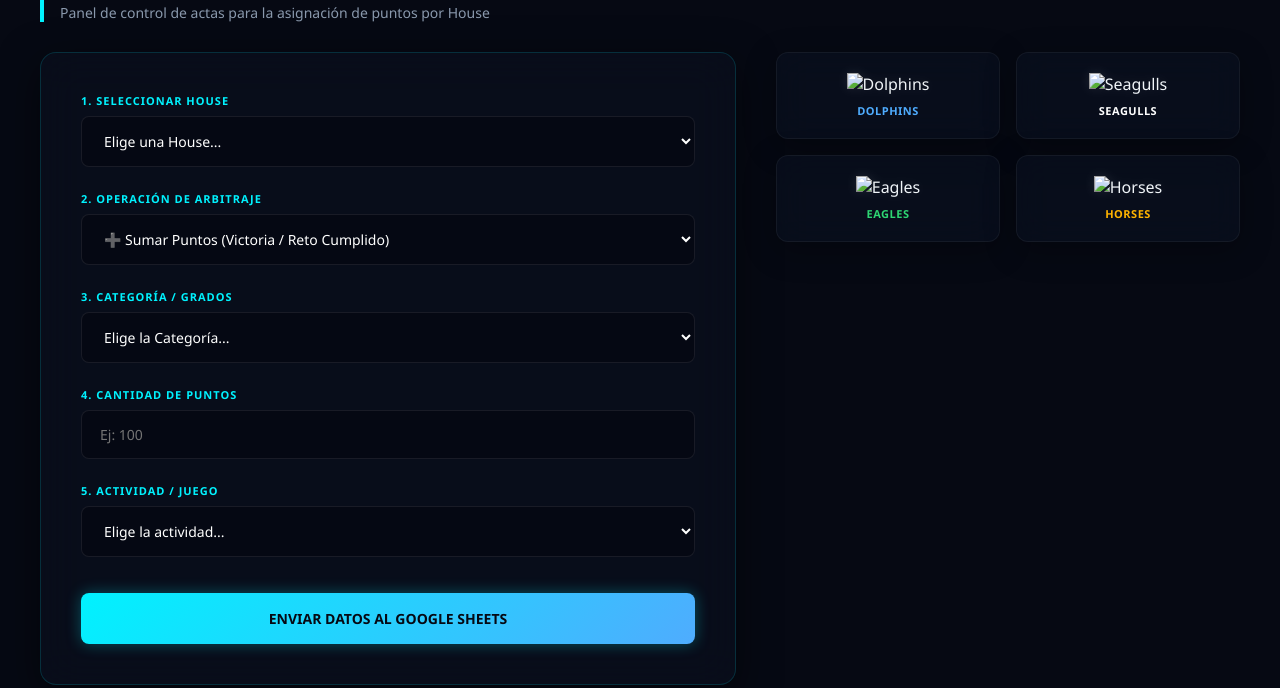
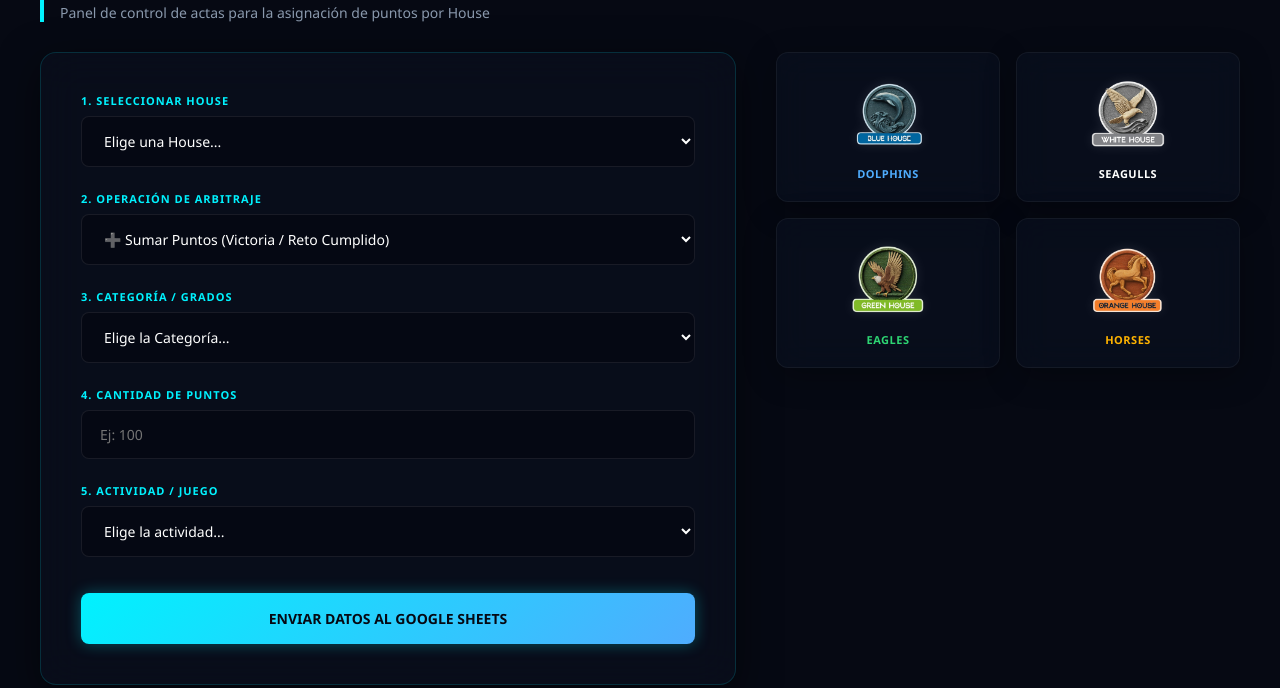
Before and after one commit to FabrizioT04/olimpiadas-smp-edge, a website: page public/registrar.html in a window 1280 px wide. Shown: the part 112-800 px from the top of the page. Drawn offline with Linux system fonts and the light colour scheme; the site is published under a folder, as on GitHub Pages, so addresses that start at the root find nothing.

Commit message:
fix: sincronizacion real de nombres png y subida de archivos untracked a produccion

```diff
--- a/src/registrar.html
+++ b/public/registrar.html
@@ -308,29 +308,24 @@
 
         <!-- 🐬 DOLPHINS -->
        <div class="smp-mascot-showcase-card smp-card-m-blue">
-        <!-- 🎯 PARCHE: Agregamos la barra '/' inicial para que busque en tu propio servidor -->
-        <img src="/img/delfin.png" alt="Dolphins" class="smp-img-mascot-sidebar">
+        <img src="img/delfin.png" alt="Dolphins" class="smp-img-mascot-sidebar">
         <p class="smp-txt-mascot-sidebar" style="color:#4facfe;">Dolphins</p>
       </div>
 
-      <!-- 🕊️ SEAGULLS -->
       <div class="smp-mascot-showcase-card smp-card-m-white">
-        <img src="/img/gaviota.png" alt="Seagulls" class="smp-img-mascot-sidebar">
+        <img src="img/gaviota.png" alt="Seagulls" class="smp-img-mascot-sidebar">
         <p class="smp-txt-mascot-sidebar" style="color:#fff;">Seagulls</p>
       </div>
 
-      <!-- 🦅 EAGLES -->
       <div class="smp-mascot-showcase-card smp-card-m-green">
-        <img src="/img/aguila.png" alt="Eagles" class="smp-img-mascot-sidebar">
+        <img src="img/aguila.png" alt="Eagles" class="smp-img-mascot-sidebar">
         <p class="smp-txt-mascot-sidebar" style="color:#2ed573;">Eagles</p>
       </div>
 
-      <!-- 🐴 HORSES -->
       <div class="smp-mascot-showcase-card smp-card-m-orange">
-        <img src="/img/caballo.png" alt="Horses" class="smp-img-mascot-sidebar">
+        <img src="img/caballo.png" alt="Horses" class="smp-img-mascot-sidebar">
         <p class="smp-txt-mascot-sidebar" style="color:#ffb300;">Horses</p>
       </div>
-
     </div>
 
     </div>
```
Also changed, not shown: public/fixture.html (renamed from src/fixture.html), public/img/aguila.png (renamed from src/img/aguila.png), public/img/caballo.png (renamed from src/img/caballo.png), public/img/delfin.png (renamed from src/img/delfin.png), public/img/gaviota.png (renamed from src/img/gaviota.png), public/puntajes.html (renamed from src/puntajes.html).
